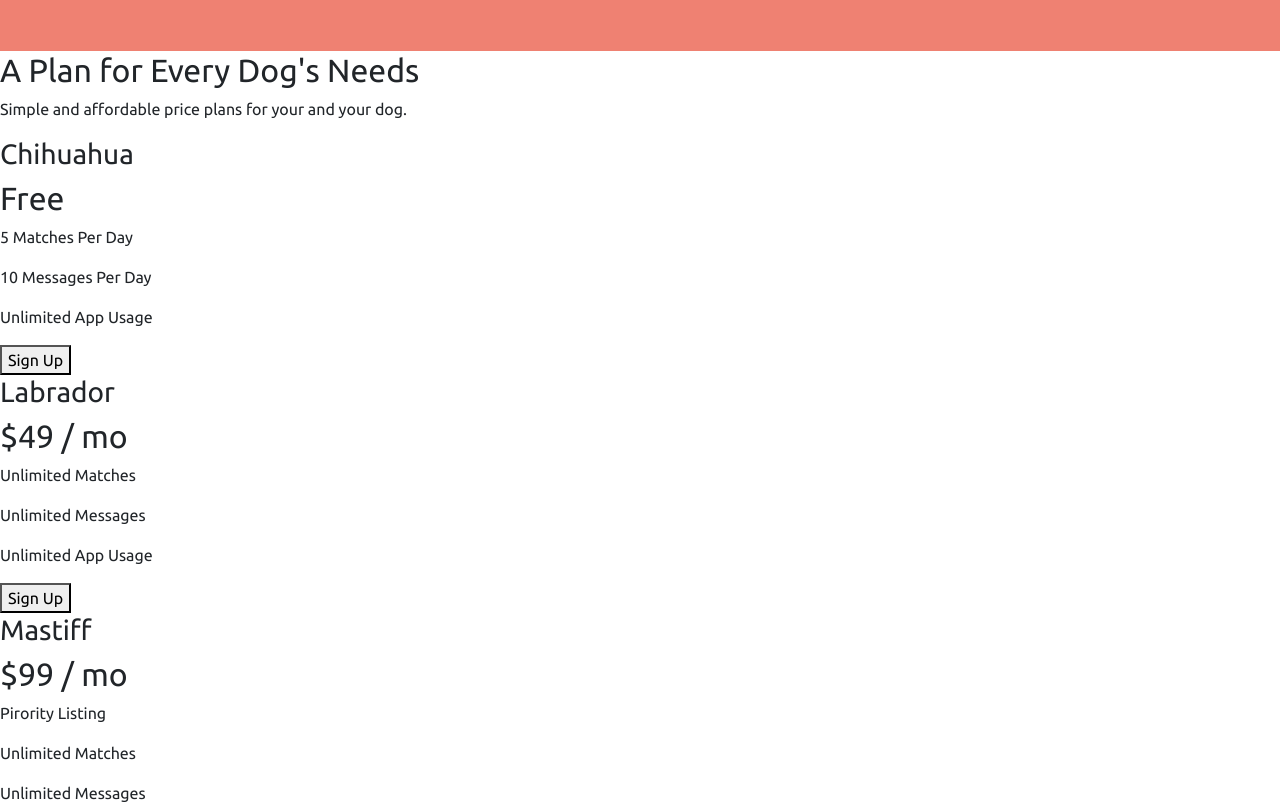
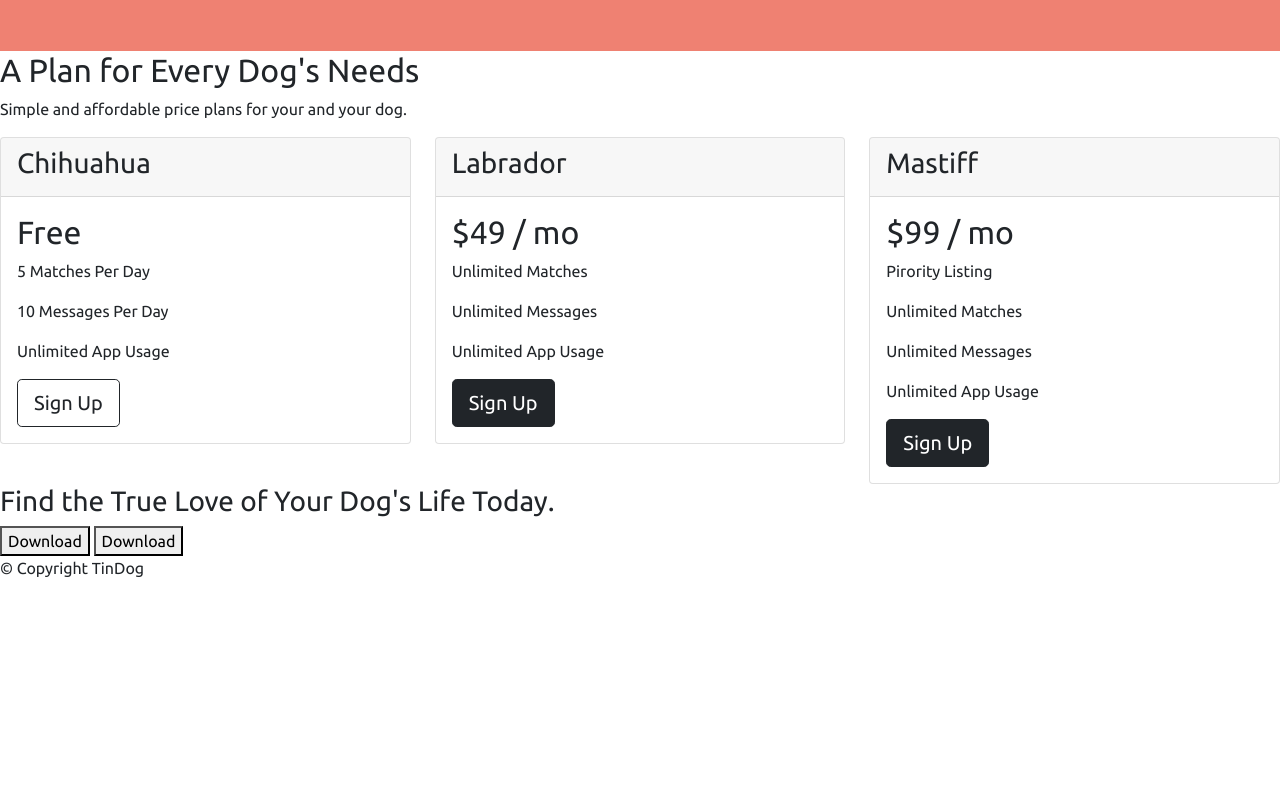
Before and after one commit to hammed-jimoh/Udemy-Practice-TinDog, a plain HTML site: page index.html in a window 1280 px wide. Shown: the part 1720-2528 px from the top of the page. After the commit the page ends 2316 px from the top, so only its background shows below. Drawn offline with nearby package versions, Linux system fonts and the light colour scheme.

Commit message:
Update index.html

```diff
--- a/index.html
+++ b/index.html
@@ -143,31 +143,53 @@
     <h2>A Plan for Every Dog's Needs</h2>
     <p>Simple and affordable price plans for your and your dog.</p>
 
-
+    <div class="row">
+      <div class="pricing-column col-lg-4 col-md-6">
+        <div class="card">
+          <div class="card-header">
             <h3>Chihuahua</h3>
+          </div>
+          <div class="card-body">
             <h2>Free</h2>
             <p>5 Matches Per Day</p>
             <p>10 Messages Per Day</p>
             <p>Unlimited App Usage</p>
-    <button type="button">Sign Up</button>
+            <button class="btn btn-outline-dark btn-lg price-buttons" type="button">Sign Up</button>
+          </div>
+        </div>
+      </div>
 
-
+      <div class="pricing-column col-lg-4 col-md-6">
+        <div class="card">
+          <div class="card-header">
             <h3>Labrador</h3>
+          </div>
+          <div class="card-body">
             <h2>$49 / mo</h2>
             <p>Unlimited Matches</p>
             <p>Unlimited Messages</p>
             <p>Unlimited App Usage</p>
-    <button type="button">Sign Up</button>
+            <button class="btn btn-dark btn-lg price-buttons" type="button">Sign Up</button>
+          </div>
+        </div>
+      </div>
 
-
+      <div class="pricing-column col-lg-4">
+        <div class="card">
+          <div class="card-header">
             <h3>Mastiff</h3>
+          </div>
+          <div class="card-body">
             <h2>$99 / mo</h2>
             <p>Pirority Listing</p>
             <p>Unlimited Matches</p>
             <p>Unlimited Messages</p>
             <p>Unlimited App Usage</p>
-    <button type="button">Sign Up</button>
-
+            <button class="btn btn-dark btn-lg price-buttons" type="button">Sign Up</button>
+          </div>
+        </div>
+      </div>
+    </div>
   </section>
 
   <!-- Call to Action -->
```
Lines whose indentation alone changed are shown as unchanged.
